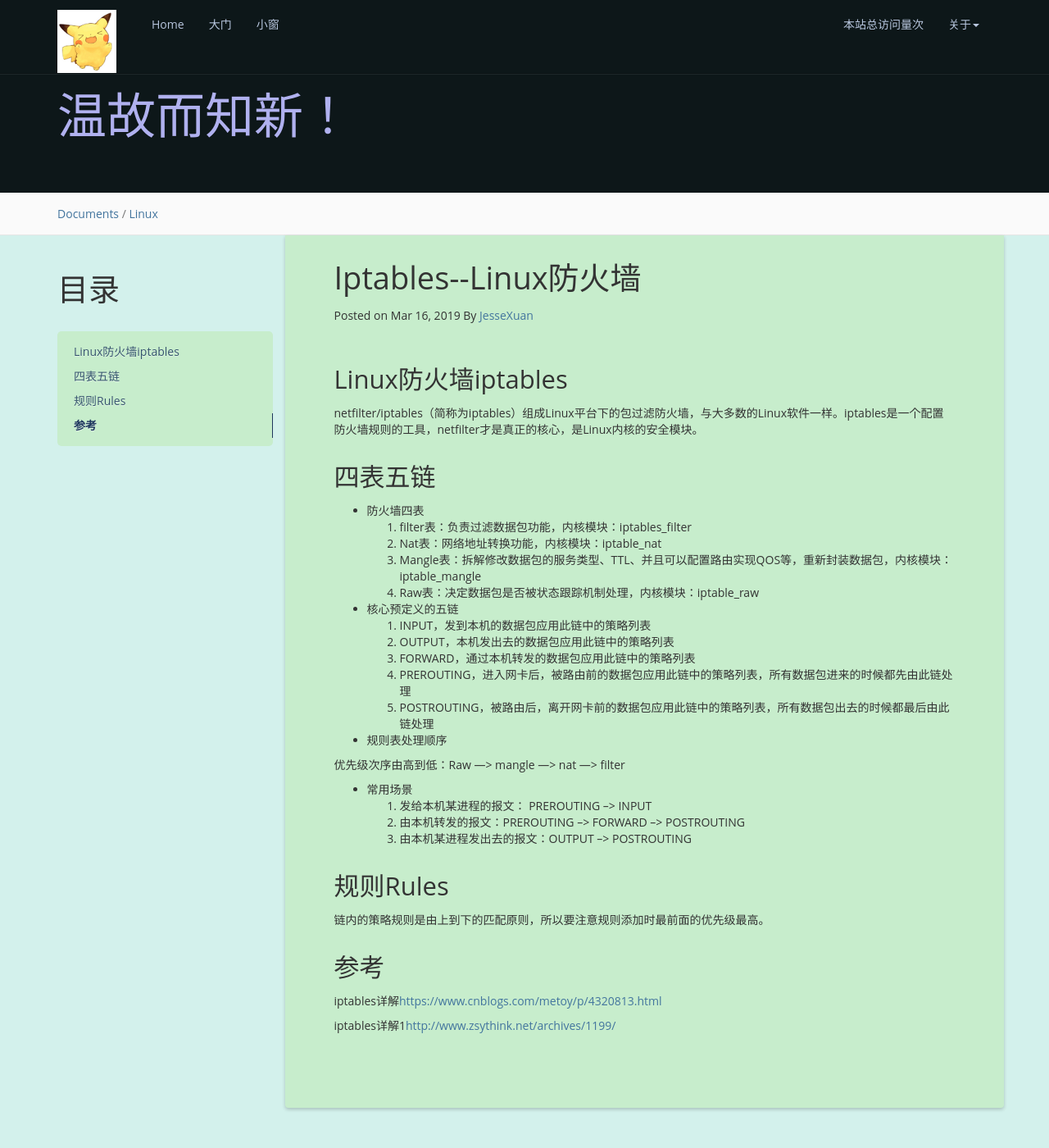
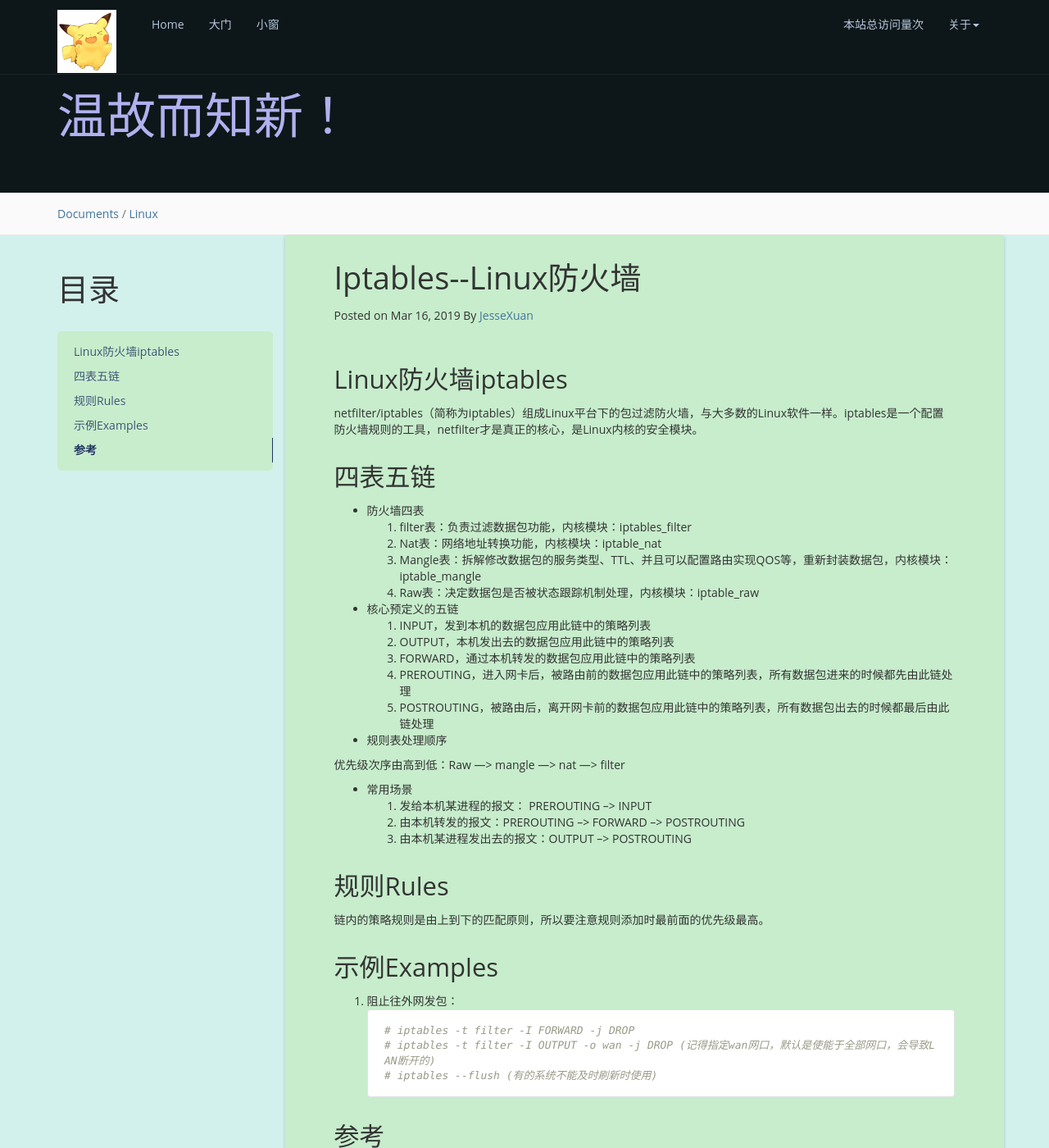
Before and after one commit to JesseXuan/jessexuan.github.io, a Jekyll site: the page built from _posts/2019-03-16-iptables_firewall_of_linux.md, in a window 1280 px wide and 1400 px high. Shown: the whole window at 82% size. Built offline with Jekyll 4.4.1, drawn with Linux system fonts in a browser that asks for light colours; nearby versions of some CDN libraries; a script that is not in the unit is left out; comment, search, counter and statistics services are not loaded.

Commit message:
Update 2019-03-16-iptables_firewall_of_linux.md

````diff
--- a/_posts/2019-03-16-iptables_firewall_of_linux.md
+++ b/_posts/2019-03-16-iptables_firewall_of_linux.md
@@ -42,6 +42,15 @@ netfilter/iptables（简称为iptables）组成Linux平台下的包过滤防火
 ------------------------
 链内的策略规则是由上到下的匹配原则，所以要注意规则添加时最前面的优先级最高。
 
+示例Examples                              {#Exam}
+------------------------
+1. 阻止往外网发包：
+```bash
+# iptables -t filter -I FORWARD -j DROP
+# iptables -t filter -I OUTPUT -o wan -j DROP (记得指定wan网口，默认是使能于全部网口，会导致LAN断开的)
+# iptables --flush (有的系统不能及时刷新时使用)
+```
+
 参考                              {#Ref}
 ------------------------
 iptables详解[https://www.cnblogs.com/metoy/p/4320813.html](https://www.cnblogs.com/metoy/p/4320813.html)
````
